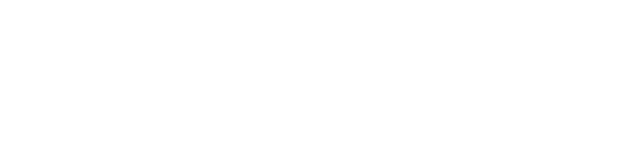
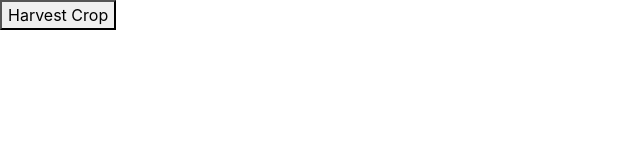
Before and after one commit to taylorsomers/pizza-farm, a website built with webpack: page src/index.html in a window 1280 px wide. Shown: the whole page, without its empty margins (0-640 px from the left). Built offline with nearby package versions, Linux system fonts and the light colour scheme.

Commit message:
Build 'Harvest' button to initiate harvestCrop UI function
Co-authored-by: Beverly Potts <pottsbeverly@gmail.com>

```diff
--- a/src/index.html
+++ b/src/index.html
@@ -3,8 +3,9 @@
   <head>
     <meta charset="UTF-8">
     <meta name="viewport" content="width=device-width, initial-scale=1.0">
-    <title></title>
+    <title>Pizza Farm</title>
   </head>
   <body>
+    <button id="harvest">Harvest Crop</button>
   </body>
 </html>
```
